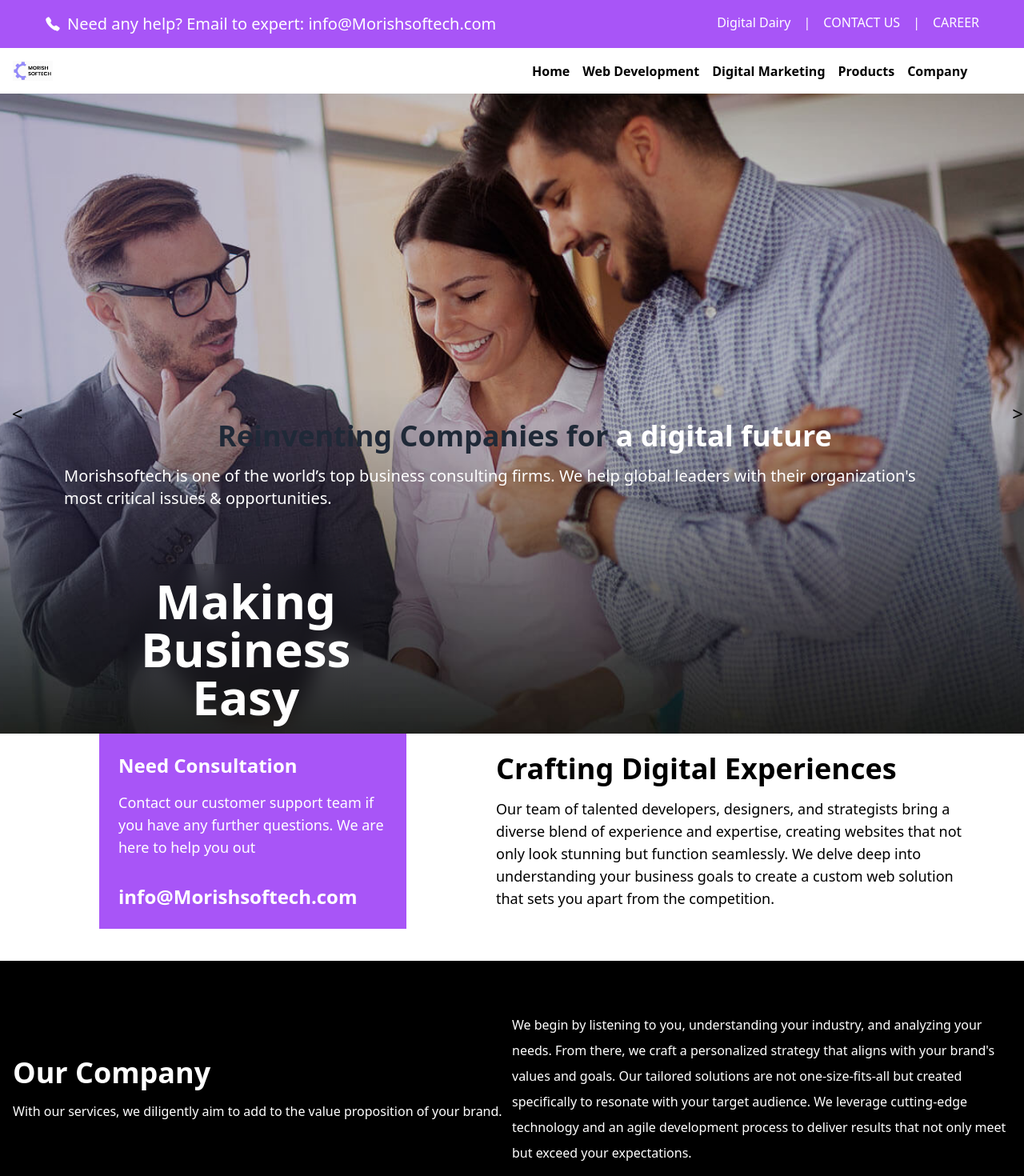
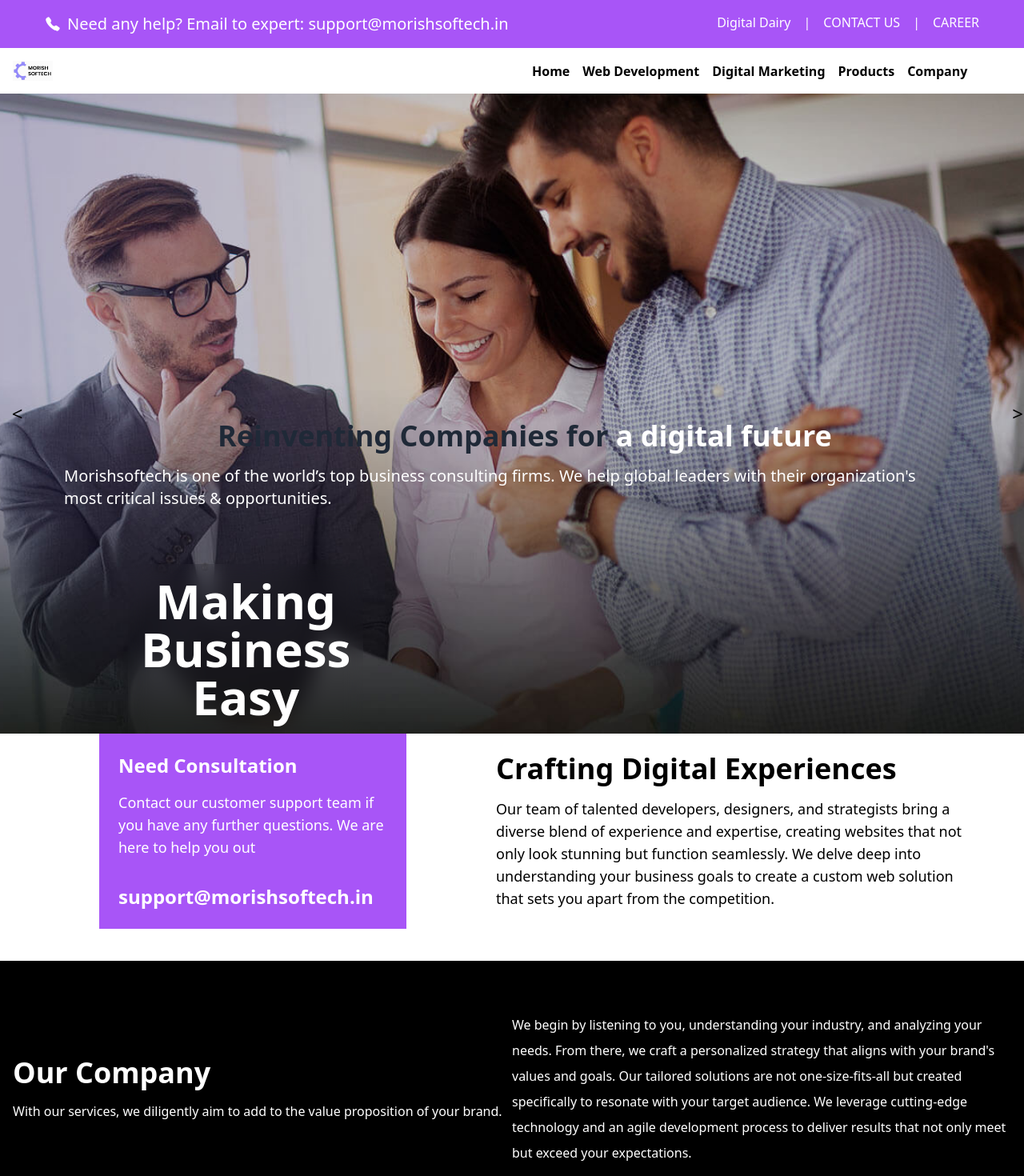
Before and after one commit to Aman121K/Morishsoftech, a React (Create React App) app: page / in a window 1280 px wide. Shown: the top 1470 px of the page at 80% size. Built offline with nearby package versions, Linux system fonts and the light colour scheme.

Commit message:
latest code

```diff
--- a/src/components/top.jsx
+++ b/src/components/top.jsx
@@ -26,7 +26,7 @@
     >
       <div className="flex items-center justify-center text-white text-xs md:text-xl mb-4 md:mb-0 md:mr-4 md:ml-10 ml-5">
   <IoCall className="mr-2" />
-  Need any help? Email to expert: info@Morishsoftech.com
+  Need any help? Email to expert: support@morishsoftech.in
 </div>
       <div className="text-white space-x-4 mr-10 ">
         <NavLink to="/blog">Digital Dairy</NavLink>
--- a/src/innerpages/ContactForm.jsx
+++ b/src/innerpages/ContactForm.jsx
@@ -146,7 +146,7 @@
                 </p>
                 {/* <p className="text-gray-600 mb-2">Phone: +91 (124) 411 8979</p> */}
                 <p className="text-gray-600 mb-2">
-                  info@Morishsoftech.com
+                  support@morishsoftech.in
                 </p>
               </div>
             </div>
--- a/src/pages/Consultation.jsx
+++ b/src/pages/Consultation.jsx
@@ -9,7 +9,7 @@
           Contact our customer support team if you have any further questions.
           We are here to help you out
         </p>
-        <p className="text-xl md:text-2xl font-semibold mt-8">info@Morishsoftech.com</p>
+        <p className="text-xl md:text-2xl font-semibold mt-8">support@morishsoftech.in</p>
       </div>
       <div className="p-6 bg-white mx-auto md:w-2/3 lg:w-1/2">
         <h1 className="text-2xl md:text-3xl lg:text-4xl font-bold">
```
